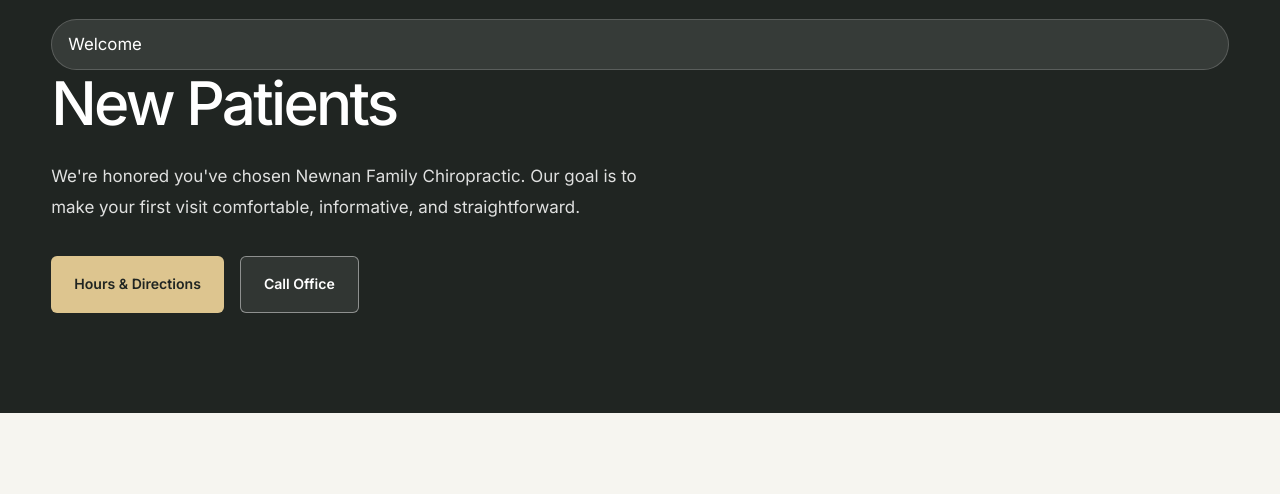
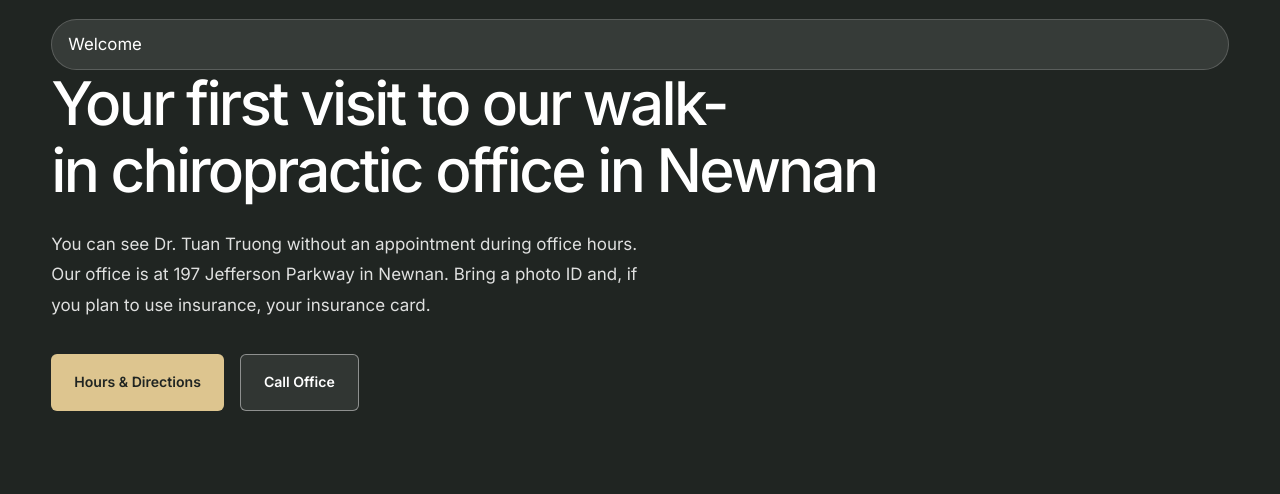
Before and after one commit to nsnyder863-dev/newnan-family-chiro, a plain HTML site: page new-patients.html in a window 1280 px wide. Shown: the part 276-770 px from the top of the page. Drawn offline with Linux system fonts and the light colour scheme.

Commit message:
Make walk-in and first-visit information easier to find in Newnan

```diff
--- a/new-patients.html
+++ b/new-patients.html
@@ -13,9 +13,9 @@
 <meta charset="UTF-8">
 <meta name="viewport" content="width=device-width, initial-scale=1.0">
 
-<title>New Patients | Newnan Family Chiropractic</title>
+<title>Walk-In Chiropractor in Newnan, GA | Your First Visit</title>
 
-<meta name="description" content="Everything new patients need to know before visiting Newnan Family Chiropractic, including what to expect, insurance information, and appointment scheduling.">
+<meta name="description" content="Walk in during office hours at 197 Jefferson Parkway in Newnan, GA. See what to bring, what to expect at your first visit, and how to check insurance benefits.">
 
 <link rel="preconnect" href="https://fonts.googleapis.com">
 <link rel="preconnect" href="https://fonts.gstatic.com" crossorigin>
@@ -49,14 +49,14 @@
 <link rel="canonical" href="https://newnanchiro.com/new-patients">
 <meta property="og:type" content="website">
 <meta property="og:site_name" content="Newnan Family Chiropractic">
-<meta property="og:title" content="New Patients | Newnan Family Chiropractic">
-<meta property="og:description" content="Everything new patients need to know before visiting Newnan Family Chiropractic, including what to expect, insurance information, and appointment scheduling.">
+<meta property="og:title" content="Walk-In Chiropractor in Newnan, GA | Your First Visit">
+<meta property="og:description" content="Walk in during office hours at 197 Jefferson Parkway in Newnan, GA. See what to bring, what to expect at your first visit, and how to check insurance benefits.">
 <meta property="og:url" content="https://newnanchiro.com/new-patients">
 <meta property="og:image" content="https://newnanchiro.com/images/logo-approved.png">
 <meta property="og:image:alt" content="Newnan Family Chiropractic logo">
 <meta name="twitter:card" content="summary">
-<meta name="twitter:title" content="New Patients | Newnan Family Chiropractic">
-<meta name="twitter:description" content="Everything new patients need to know before visiting Newnan Family Chiropractic, including what to expect, insurance information, and appointment scheduling.">
+<meta name="twitter:title" content="Walk-In Chiropractor in Newnan, GA | Your First Visit">
+<meta name="twitter:description" content="Walk in during office hours at 197 Jefferson Parkway in Newnan, GA. See what to bring, what to expect at your first visit, and how to check insurance benefits.">
 <meta name="twitter:image" content="https://newnanchiro.com/images/logo-approved.png">
 <link rel="icon" href="/images/favicon.svg" type="image/svg+xml">
 <script type="application/ld+json">{
@@ -66,8 +66,8 @@
       "@type": "WebPage",
       "@id": "https://newnanchiro.com/new-patients#webpage",
       "url": "https://newnanchiro.com/new-patients",
-      "name": "New Patients | Newnan Family Chiropractic",
-      "description": "Everything new patients need to know before visiting Newnan Family Chiropractic, including what to expect, insurance information, and appointment scheduling.",
+      "name": "Walk-In Chiropractor in Newnan, GA | Your First Visit",
+      "description": "Walk in during office hours at 197 Jefferson Parkway in Newnan, GA. See what to bring, what to expect at your first visit, and how to check insurance benefits.",
       "isPartOf": {
         "@id": "https://newnanchiro.com/#website"
       },
@@ -117,11 +117,11 @@
 
 <p class="hero-badge">Welcome</p>
 
-<h1>New Patients</h1>
+<h1>Your first visit to our walk-in chiropractic office in Newnan</h1>
 
 <p class="hero-text">
 
-We're honored you've chosen Newnan Family Chiropractic. Our goal is to make your first visit comfortable, informative, and straightforward.
+You can see Dr. Tuan Truong without an appointment during office hours. Our office is at 197 Jefferson Parkway in Newnan. Bring a photo ID and, if you plan to use insurance, your insurance card.
 
 </p>
 
```
